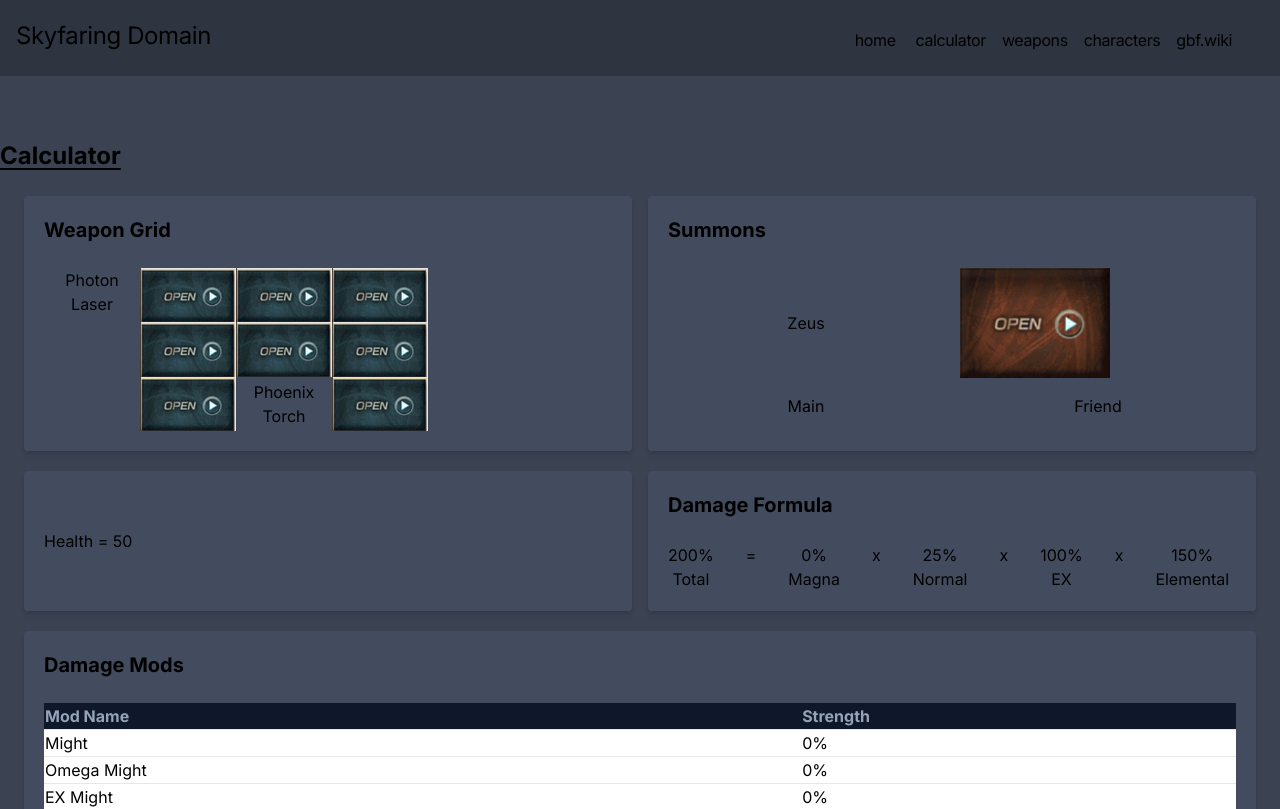
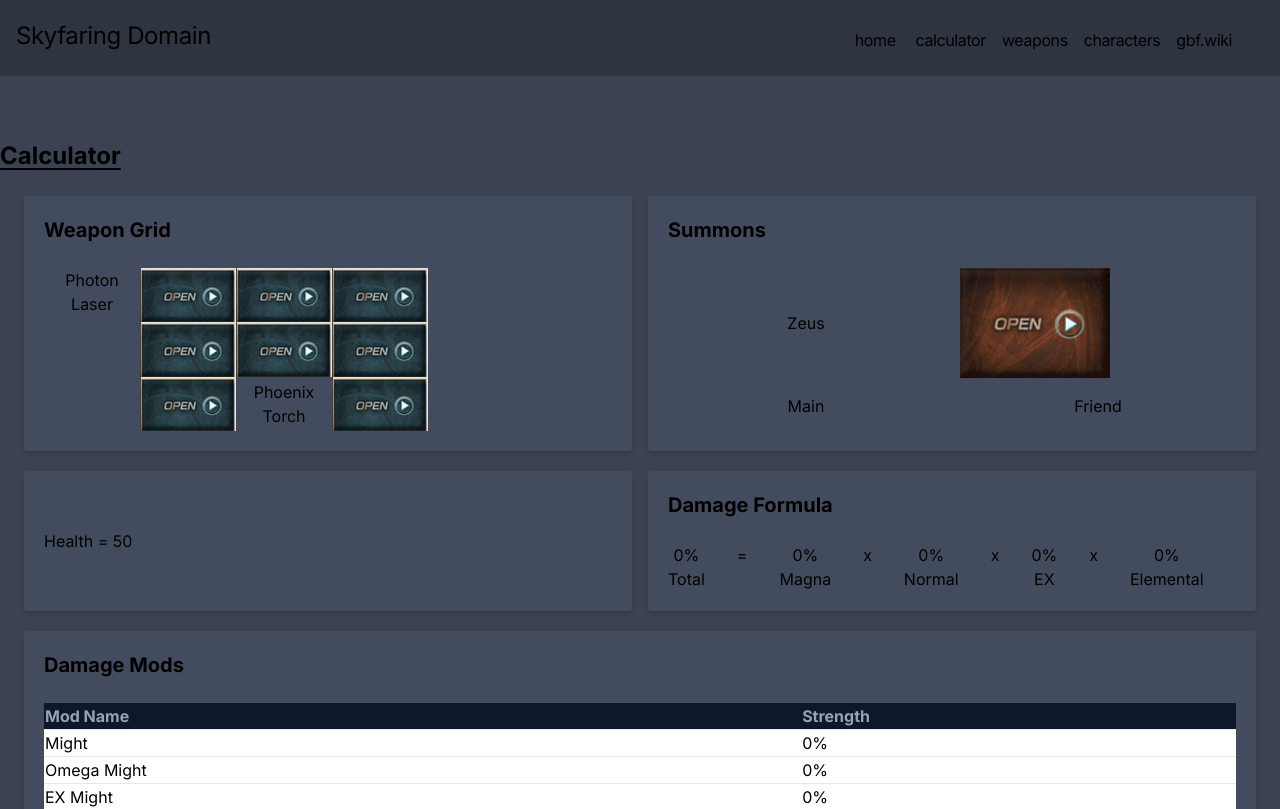
Before and after one commit to miiwo/granblue_front, a Next.js app: page /calc in a window 1280 px wide. Shown: the top 809 px of the page. Built offline with nearby package versions, Linux system fonts and the light colour scheme.

Commit message:
Update so pure attack skill mods work

```diff
--- a/src/app/calc/gbfcalcContext.tsx
+++ b/src/app/calc/gbfcalcContext.tsx
@@ -17,6 +17,7 @@ export type Skills = {
     description: string,
     strength: number,
     type: string,
+    stat: string,
 }
 
 export type Summon = {
@@ -69,7 +70,7 @@ const initialSummonGrid: SummonGrid = {
 
 const formulaMods = {
     'Total': {
-      num: 200,
+      num: 0,
       mulx: '=',
     },
     'Magna': {
@@ -77,15 +78,15 @@ const formulaMods = {
         mulx: 'x',
       },
     'Normal': {
-      num: 25,
+      num: 0,
       mulx: 'x',
     },
     'EX': {
-      num: 100,
+      num: 0,
       mulx: 'x',
     },
     'Elemental': {
-        num: 150,
+        num: 0,
         mulx: '',
     }
 }
@@ -148,14 +149,12 @@ export function GBFWeaponGridContextProvider( {children}:GBFWeaponGridContextPro
     const setActiveWeaponKey = (weaponlink: string | undefined) => {
         if (weaponlink) {
           keyname.current = weaponlink // I should only change this when it is in an event handler (onclick) or useeffect
-          console.log(`active keyname is set to: ${keyname.current}`)
         }
     }
 
     const setActiveSummonKey = (link: string | undefined) => {
         if (link) {
             keyname.current = link
-            console.log(`active keyname is set to: ${keyname.current}`)
         }
     }
 
@@ -186,11 +185,10 @@ export function GBFWeaponGridContextProvider( {children}:GBFWeaponGridContextPro
                     mulx: 'x',
                   },
                   'Elemental': {
-                      num: 150,
+                      num: 0,
                       mulx: '',
                   }
             })
-            console.log('Changed DMG Formula mods')
 
             setUtilityMods({
                 'Might': _dmgMods.normal,
@@ -255,19 +253,21 @@ export const calculateGridMods = (weaponList: Weapon[], summonList: Summon[], hp
     let ancestral_mod = 0
 
     const skillCalculate = (skill: Skills, name: string | undefined, skill_level: number) => {
+        if (skill.stat === 'atk') {
             if (name?.includes('Bahamut') && bahamut_mod === 0) {
                 bahamut_mod += skill.strength
-        } else if (skill.type.includes('Magna')) {
+            } else if (skill.type === ('magna')) {
                 magna_atk += skill.strength
-        } else if (skill.type.includes('Optimus')) {
-            if (name?.includes('Ancestral')) {
+            } else if (skill.type === ('optimus')) {
+
+                if (name?.includes('ancestral')) {
                     ancestral_mod += skill.strength
                 } else {
                     normal_atk += skill.strength
                 }
 
             } else if (skill.type.includes('EX')) {
-            // Add condition to check for ultima series. Add the mod to ultima mod variable
+                // TODO: Add condition to check for ultima series. Add the mod to ultima mod variable
                 ex_atk += skill.strength
             } else if (skill.type.includes('M_Stam')) {
                 if (hp >= 25) {
@@ -291,6 +291,7 @@ export const calculateGridMods = (weaponList: Weapon[], summonList: Summon[], hp
             } else if (skill.type.includes('O_Enm')) {
                 // TODO: Make one for wilnas fist
                 normal_enm_atk += skill.strength * ((1 + 2 * ((100 - hp)/100)) * ((100 - hp)/100))
+            }
         }
     }
 
--- a/src/app/components/calc/gbf-hp.tsx
+++ b/src/app/components/calc/gbf-hp.tsx
@@ -12,7 +12,7 @@ export function GBFSlider ({initialVal, children}: NumberSliderProps) {
         if (gbfContext.hp) {
             gbfContext.hp.current = event.target.value
         }
-        console.log(gbfContext.hp) //[&::-webkit-slider-thumb]:
+        //[&::-webkit-slider-thumb]:
     }
 
     return (
--- a/src/app/components/custom-hooks.tsx
+++ b/src/app/components/custom-hooks.tsx
@@ -19,7 +19,7 @@ export function useWeaponData() {
                 name: data.Name,
                 id: i,
                 skillLevel: 1,
-                skills: adaptToCalculatorModel(data.Skills)
+                skills: data.Skills ? adaptToCalculatorModel(data.Skills) : []
             }
         })
         setData(processing)
@@ -33,7 +33,7 @@ export function useWeaponData() {
                     name: data.Name,
                     id: i,
                     skillLevel: 1,
-                    skills: adaptToCalculatorModel(data.Skills)
+                    skills: data.Skills ? adaptToCalculatorModel(data.Skills) : []
                 }
             })
             setData(temp_two)
@@ -50,8 +50,9 @@ function adaptToCalculatorModel(skills:any[]) {
         return {
             name: skill.Name,
             description: skill.Description,
-            strength: skill.SkillLvlOne,
-            type: skill.BoostType
+            strength: isNaN(skill.SkillLvlOne) ? 0 : parseFloat(skill.SkillLvlOne),
+            type: skill.BoostType.toLowerCase(),
+            stat: skill.StatAffected.toLowerCase(),
         }
     })
 }
```
Lines whose indentation alone changed are shown as unchanged.
